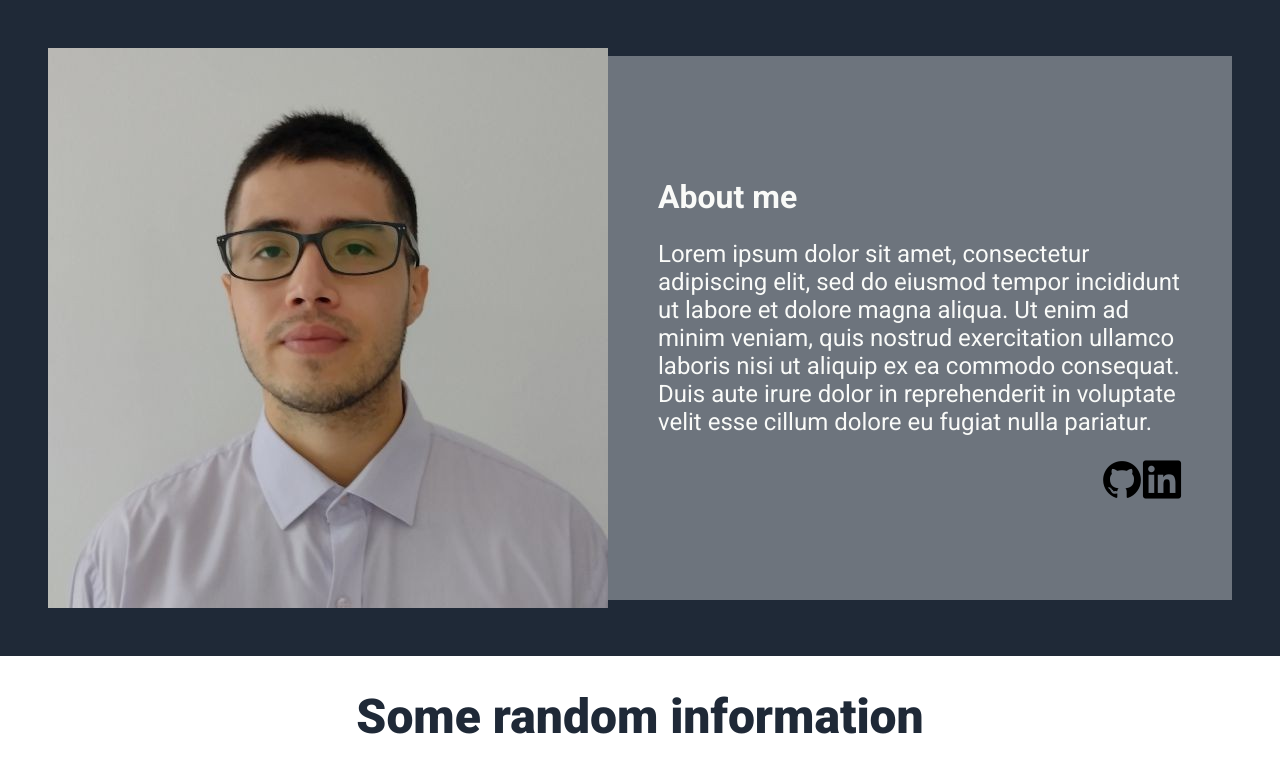
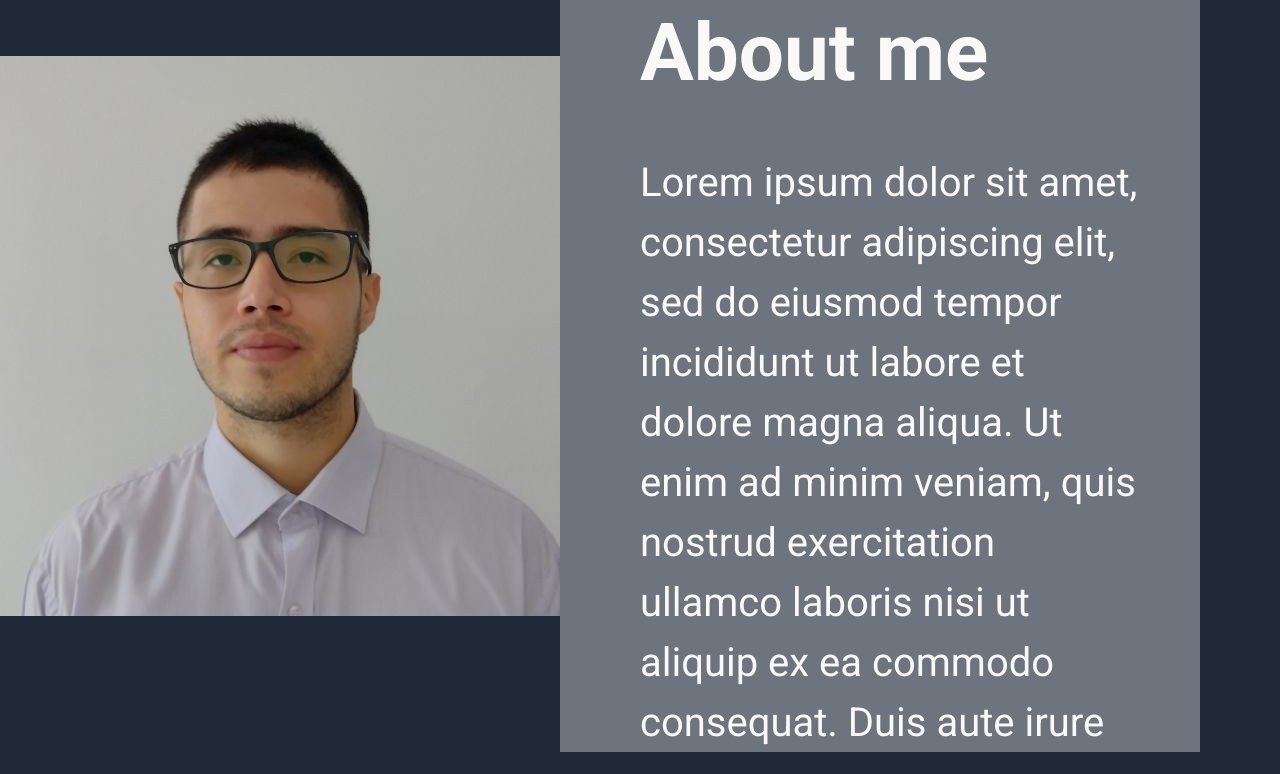
Before and after one commit to leoncol/top-homepage, a website built with webpack: page src/template.html in a window 1280 px wide. Shown: the top 774 px of the page. Built offline with nearby package versions, Linux system fonts and the light colour scheme; a web font is replaced by a local one.

Commit message:
1st hero from the layout almost done

```diff
--- a/src/styles.css
+++ b/src/styles.css
@@ -4,48 +4,56 @@ html {
    height: 100%
  }
 
+
  body {
    display: grid;
-   grid-template-rows: 1fr 1fr 1fr;
+   grid-template-rows: 100vh 110vh 80vh;
    font-family: 'Roboto', sans-serif;
    margin: 0;
    padding: 0;
-   min-height: 100%
+   min-height: 100vh;
+
  }
+
 
  ul {
    list-style-type: none;
  }
 
+
  .links {
    color: #f9faf8;
  }
+
 
  a {
    text-decoration: none;
    color: black;
  }
 
+
+
  .devicon-linkedin-plain, .devicon-github-original{
    color: black;
-   font-size: 2.5rem;
+   font-size: 4rem;
  }
+
 
  .hero{
    background-color: #1f2937;
    display: flex;
    justify-content: center;
-   align-items: center;
-   padding: 3rem;
-   flex-basis: 80rem;
-   flex-wrap: wrap;
+   align-items: flex-end;
+   padding-right: 5rem;
+   padding-bottom: 3rem;
  }
 
+
  .contact-icons {
-   grid-column: 2 / 3;
-    display: grid;
-    grid-template-columns: 1fr 1fr;
+   display: flex;
+   gap: 3.1rem;
  }
+
 
  .hero2 {
    background-color: white;
@@ -54,12 +62,14 @@ a {
    padding-bottom: 100px;
  }
 
+
  .hero3 {
    display: flex;
    background-color: #E5E7EB;
    justify-content: center;
    align-items: center;
  }
+
 
  .hero4 {
    background-color: white;
@@ -68,6 +78,7 @@ a {
    align-items: center;
    padding: 100px 100px;
  }
+
 
  .first-button {
    align-self: flex-start;
@@ -80,6 +91,7 @@ a {
    color: #f9faf8;
    font-size: 15px;
  }
+
 
  .second-button {
    display: flex;
@@ -95,6 +107,7 @@ a {
 
  }
 
+
  .first-title {
    display: flex;
    margin: 0;
@@ -102,6 +115,7 @@ a {
    font-size: 48px;
    color: #f9faf8;
  }
+
 
  .second-title {
    display: flex;
@@ -111,11 +125,13 @@ a {
    justify-content: center;
  }
 
+
  .third-title {
    display: flex;
    margin-bottom: 0;
    color: white;
  }
+
 
  .first-text {
    display: flex;
@@ -125,6 +141,7 @@ a {
    color: #E5E7EB;
  }
 
+
  .third-text {
    display: flex;
    flex-direction: column;
@@ -132,18 +149,22 @@ a {
    justify-content: flex-start;
  }
 
+
  .third-content {
    margin-top: 0;
    font-size: 20px;
    color: white;
  }
 
+
  .header {
    display: flex;
    justify-content: center;
 
 
+
  }
+
 
  .header-text {
    display: flex;
@@ -151,17 +172,23 @@ a {
    margin-right: 20%;
  }
 
+
  .sidebar {
    display: flex;
    justify-content: space-between;
    gap: 20px;
  }
 
+
  .main-text {
    display: flex;
    flex-direction: column;
    flex: 0;
    color: #f9faf8;
+ }
+
+ .aboutme{
+   font-size: 5rem;
  }
 
 
@@ -171,32 +198,49 @@ a {
    align-items: center;
  }
 
+
  .loremipsum {
-   font-size: 1.5rem;
-}
+   font-size: 2.5rem;
+   max-width: 90%;
+   line-height: 1.5;
 
-.placeholder {
-   padding: 100px 50px;
-   background-color: #6d747d;
-   display: flex;
-   flex-direction: column;
-   align-content: space-around;
-   color: #f9faf8;
  }
 
 
+ .placeholder {
+   padding-left: 5rem;
+   padding-top: 2rem;
+   background-color: #6d747d;
+   display: grid;
+   grid-template-rows: 2fr 1fr 1fr;
+   color: #f9faf8;
+   max-height: 800px;
+   overflow-y:auto;
+   max-width: 1618px;
+
+ }
+
+
+
+
  .placeholder-icon-container {
-   display: grid;
-   grid-template-columns: 1fr;
-   grid-row: 3 / 4;
-   grid-column: 3 / 4;
+   display: flex;
+   justify-content: flex-end;
+   padding-right: 10rem;
+   padding-top: 5rem;
  }
+
+
 
 
  .profilepicture {
    height: auto;
    max-width: 100%;
+   flex-basis: 5000px;
+
  }
+
+
 
 
  .card-container {
@@ -204,7 +248,11 @@ a {
    justify-content: center;
    gap: 52px;
 
+
  }
+
+
+
 
 
  .cardshape {
@@ -215,6 +263,7 @@ a {
    background-color: white;
  }
 
+
  .card {
    display: flex;
    flex-direction: column;
@@ -224,11 +273,13 @@ a {
    align-items: center;
  }
 
+
  .cardtext {
    width: 185px;
    font-size: 20px;
    color: #6d747d;
  }
+
 
  .bigquote {
    display: flex;
@@ -236,6 +287,7 @@ a {
    max-width: 800px;
    padding: 100px;
  }
+
 
  .quote {
    font-size: 36px;
@@ -245,6 +297,7 @@ a {
    margin-bottom: 5px;
  }
 
+
  .sign {
    display: flex;
    font-size: 30px;
@@ -253,6 +306,7 @@ a {
    margin: 0;
    color: #1f2937;
  }
+
 
  .signup {
    display: flex;
@@ -268,6 +322,7 @@ a {
 
  }
 
+
  .footer {
        background-color: #1f2937;
        flex-direction: column;
@@ -277,6 +332,7 @@ a {
        padding: 50px 50px;
    }
 
+
  .footer-text {
    color: white;
    font-size: 20px;
--- a/src/template.html
+++ b/src/template.html
@@ -1,3 +1,4 @@
+
 <!DOCTYPE html>
 <html lang="en">
 <head>
@@ -11,6 +12,7 @@
 <link rel="stylesheet" type='text/css' href="https://cdn.jsdelivr.net/gh/devicons/devicon@latest/devicon.min.css" />
 <link rel="stylesheet" type='text/css' href="https://cdn.jsdelivr.net/gh/devicons/devicon@latest/devicon.min.css" />
 
+
 </head>
 <body>
    <div class="hero">
@@ -18,15 +20,16 @@
    <img src="./assets/img/mainprofile.jpeg" alt="" class="profilepicture">
    <div class="placeholder">
      <div class="textcontainer">
-        <h1>About me</h1>
+       <h1 class="aboutme">About me</h1>
        <p class="loremipsum">Lorem ipsum dolor sit amet, consectetur adipiscing elit, sed do eiusmod tempor incididunt ut labore et dolore magna
          aliqua. Ut enim ad minim veniam, quis nostrud exercitation ullamco laboris nisi ut aliquip ex ea commodo consequat.
          Duis aute irure dolor in reprehenderit in voluptate velit esse cillum dolore eu fugiat nulla pariatur.</p>
      </div>
      <div class="placeholder-icon-container">
        <div class="contact-icons">
-          <i class="devicon-github-original"></i>
-          <i class="devicon-linkedin-plain"></i>
+         <i class="devicon-github-original icon"></i>
+         <i class="devicon-linkedin-plain icon"></i>
+
 
        </div>
      </div>
```
Lines whose indentation alone changed are shown as unchanged.
